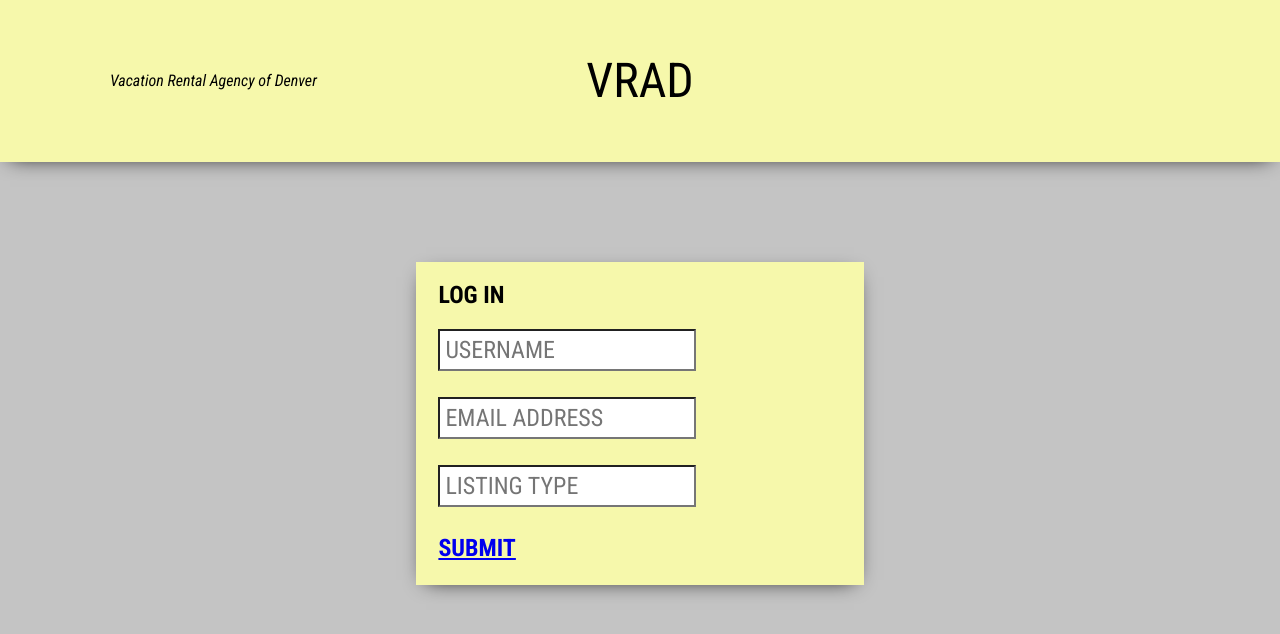
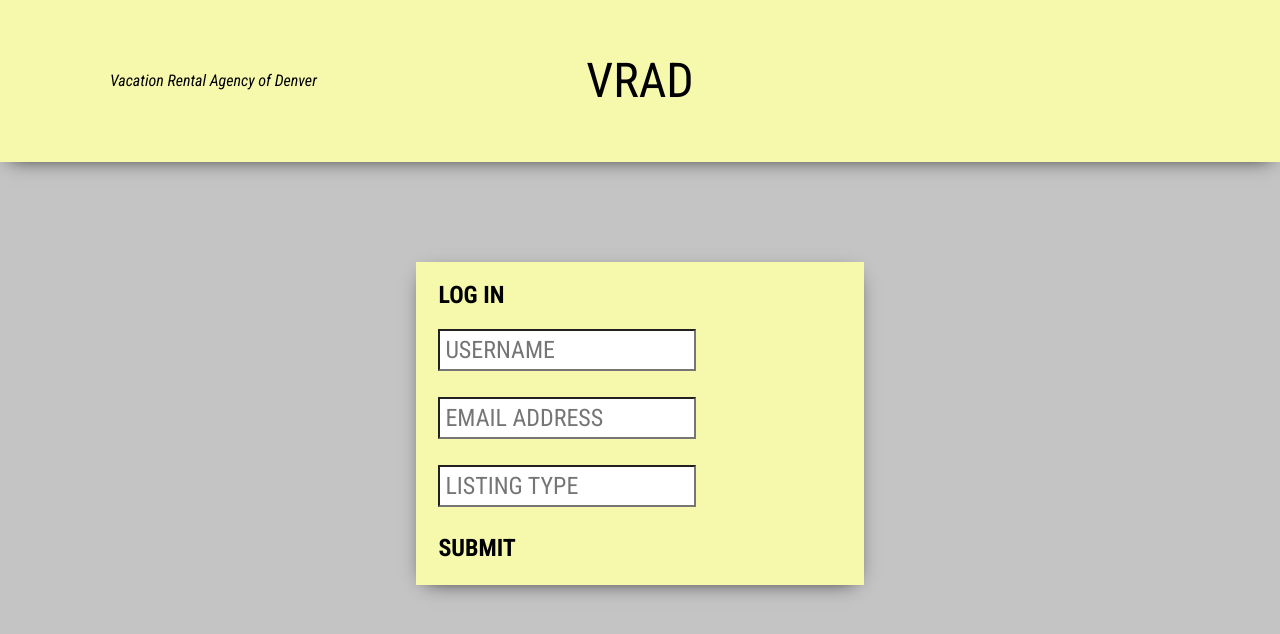
Before and after one commit to megan-venetianer/VRAD, a React (Create React App) app: page /login in a window 1280 px wide. Shown: the top 634 px of the page. Built offline with nearby package versions, Linux system fonts and the light colour scheme; no server answers.

Commit message:
Styles submit button

```diff
--- a/src/components/Login/Login.css
+++ b/src/components/Login/Login.css
@@ -35,3 +35,14 @@ button {
   text-transform: uppercase;
   width: 40%;
 }
+
+.noStyle {
+  text-decoration: none;
+  color: black;
+}
+
+.noStyle[disabled] {
+  text-decoration: none;
+  pointer-events: none;
+  color: #858585;
+}
```
